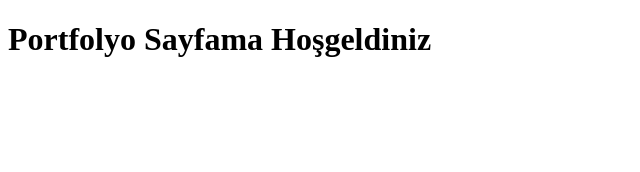
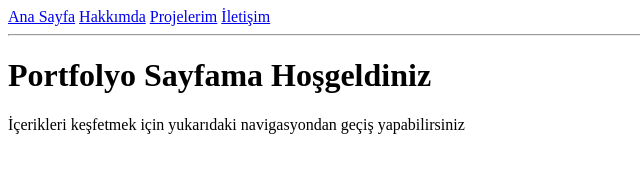
Before and after one commit to enessoktayy/portfolyo, a plain HTML site: page index.html in a window 1280 px wide. Shown: the whole page, without its empty margins (0-640 px from the left). Drawn offline with Linux system fonts and the light colour scheme.

Commit message:
index sayfası güncellendi nav ve p eklendi

```diff
--- a/index.html
+++ b/index.html
@@ -6,6 +6,12 @@
     <title>Enes Oktay Portfolyo</title>
 </head>
 <body>
+	<a href="#">Ana Sayfa</a>
+  <a href="#">Hakkımda</a>
+  <a href="#">Projelerim</a>
+  <a href="#">İletişim</a>
+  <hr>
 	<h1>Portfolyo Sayfama Hoşgeldiniz</h1>
+	<p>İçerikleri keşfetmek için yukarıdaki navigasyondan geçiş yapabilirsiniz</p>
 </body>
 </html>
```
